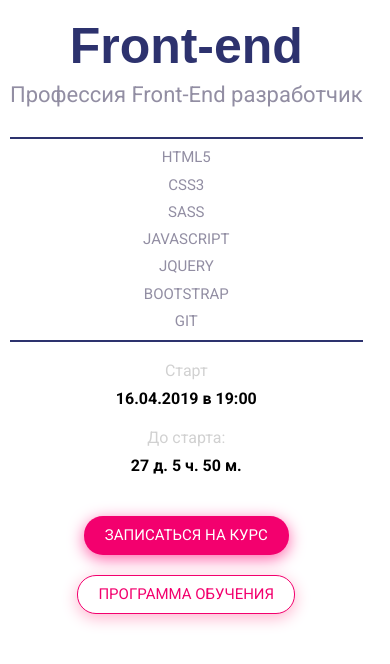
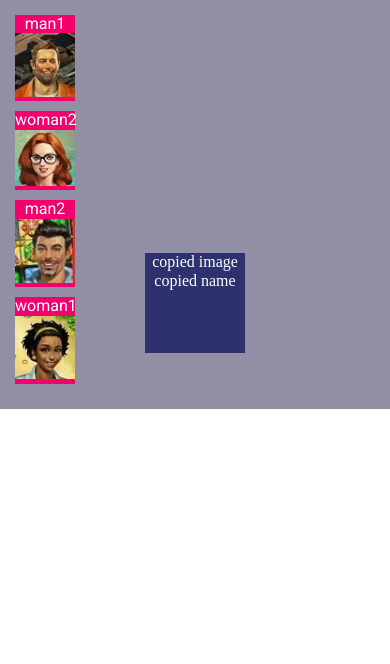
Before and after one commit to Beetrootac/test-G5, a plain HTML site: page index.html in a window 390 px wide. Drawn offline with nearby package versions, Linux system fonts and the light colour scheme; files that its build step writes are made by us from their sources.

Commit message:
testing markup ready

```diff
--- a/css/style.scss
+++ b/css/style.scss
@@ -334,14 +334,6 @@ template {
 *:after {
   box-sizing: border-box;
 }
-/*____CUSTOM FONTS____*/
-
-@font-face {
-  font-family: "KardinaL Extra Bold", sans-serif;
-  src: url("./../fonts/Kardinal-ExtraBold.otf")format("opentype");
-  font-weight: 900;
-  font-style: normal;
-}
 
 /*_____VARIABLES_____*/
 
@@ -351,169 +343,62 @@ $pink-color: #F3006E;
 
 /*_______HEADER_______*/
 
-.main-section {
+.header {
   display: block;
-  margin: 0 auto;
   width: 100%;
-  min-height: 700px;
-  font-family: Roboto, sans-serif;
-  background: url("./../img/unnamed.png") 80% 20px no-repeat;
-  background-size: 600px 700px;
-  &__general-container {
+  max-width: 700px;
+  background-color: $secondary-color;
+  position: relative;
+  top: 30%;
+  left: 50%;
+  transform: translateX(-50%);
+  &__item-container {
     display: flex;
-    width: 100%;
-    max-width: 1200px;
-    margin: 0 auto;
-    padding-top: 150px;
-    align-items: flex-start;
-
+    flex-direction: column;
+    padding: 15px;
   }
-  &__description {
-  }
-  &__title {
+  &__item {
+    display: block;
+    width: 60px;
     margin-bottom: 10px;
-    font-family: "KardinaL Extra Bold", sans-serif;
-    font-size: 72px;
-    line-height: 78px;
-    color: $main-color;
-  }
-  &__sub-title {
-    margin-bottom: 50px;
-    font-size: 22px;
-    color: $secondary-color;
-  }
-  &__technology-list {
-    margin-bottom: 30px;
-    padding: 5px 20px;
-    border: 2px solid $main-color;
-    border-right: none;
-    border-left: none;
-  }
-  &__technology {
-    display: inline-block;
-    list-style-type: none;
-    text-transform: uppercase;
-    a {
-      text-decoration: none;
-      color: $secondary-color;
-
-    }
-    a:hover {
-      transition: 0.4s;
-      color: #ffa922;
-    }
-  }
-  &__timer-box {
-    display: block;
-    margin-bottom: 40px;
-  }
-  &__start-date {
-    display: inline-block;
-    max-width: 150px;
-    &.-time {
-      margin-right: 100px;
-    }
-  }
-  &__start-title {
-    display: block;
-    margin-bottom: 10px;
-    color: #D1D1D1;
-  }
-  &__date {
-    font-weight: 700;
-  }
-  &__info-buttons {
-    display: block;
-  }
-  &__button {
-    display: inline-block;
-    padding: 10px 20px;
-    outline: none;
     background-color: $pink-color;
-    color: #ffffff;
-    font-size: 15px;
-    text-transform: uppercase;
-    text-align: center;
-    border: 1px solid transparent;
-    border-radius: 19px;
-    box-shadow: 0 4px 16px 0 #ff61a8;
-    &.-last {
-      margin-left: 15px;
-      background-color: #ffffff;
-      color: $pink-color;
-      border: 1px solid $pink-color;
-      box-shadow: 0 4px 16px 0 #ffb4ce;
-    }
-    &:hover {
-      cursor: pointer;
-      transition: 0.5s;
-      transform: scale(1.1);
-    }
-  }
-
-}
-@media all and (max-width: 1199px) {
-  .main-section {
-    padding: 0 40px;
-    background: url(./../img/unnamed.png) 96% 20px no-repeat;
-    background-size: 453px;
-    &__general-container {
-      padding-top: 120px;
+    p {
+      color: white;
+      font-family: Roboto, sans-serif;
+      text-align: center;
     }
   }
 }
-@media all and (max-width: 1023px) {
-  .main-section {
-    padding: 0 10px;
-    background: url(./../img/unnamed.png) center bottom no-repeat;
-    background-size: 253px;
-    &__general-container {
-      max-width: 460px;
-      padding-top: 20px;
-    }
-    &__title {
-      text-align: center;
-    }
-    &__sub-title {
-      text-align: center;
-      margin-bottom: 30px;
-    }
-    &__technology-list {
-      display: block;
-      max-width: 415px;
-      margin: 0 auto 20px;
-      padding: 5px 10px;
-      font-size: 15px;
-    }
+.popup {
+  display: block;
+  position: absolute;
+  width: 100px;
+  height: 100px;
+  top: 30%;
+  left: 50%;
+  transform: translateX(-50%);
+  background-color: $main-color;
+  color: #ffffff;
+  &__copy-img {
+    display: block;
+    text-align: center;
+  }
+  &__copy-name {
+    display: block;
+    text-align: center;
   }
 }
+
+
+
+/*_____MEDIA______*/
+
+@media all and (max-width: 1199px) {
+
+}
+@media all and (max-width: 1023px) {
+
+}
 @media all and (max-width: 479px) {
-  .main-section {
-    background-size: 200px;
-    min-height: 900px;
-    &__title {
-      font-size: 50px;
-      line-height: 52px;
-    }
-    &__technology {
-      display: block;
-      text-align: center;
-      padding: 5px 0;
-    }
-    &__start-date {
-      display: block;
-      margin: 0 auto;
-      text-align: center;
-      &.-time {
-        margin: 0 auto 20px;
-      }
-    }
-    &__button {
-      display: block;
-      margin: 0 auto 20px;
-      &.-last {
-        margin: 0 auto;
-      }
-    }
-  }
+
 }
--- a/index.html
+++ b/index.html
@@ -10,69 +10,36 @@
 	<link rel="stylesheet" href="css/style.css" />
 </head>
 <body>
-	<header class="main-section">
-			<div class="main-section__general-container">
-				<div class="main-section__description">
-					<h1 class="main-section__title">
-						Front-end
-					</h1>
-					<p class="main-section__sub-title">
-						Профессия Front-End разработчик
-					</p>
-					<ul class="main-section__technology-list">
-						<li class="main-section__technology">
-							<a href="#">html5</a>
-						</li>
-						<li class="main-section__technology">
-							<a href="#">css3</a>
-						</li>
-						<li class="main-section__technology">
-							<a href="#">sass</a>
-						</li>
-						<li class="main-section__technology">
-							<a href="#">javascript</a>
-						</li>
-						<li class="main-section__technology">
-							<a href="#">jquery</a>
-						</li>
-						<li class="main-section__technology">
-							<a href="#">bootstrap</a>
-						</li>
-						<li class="main-section__technology">
-							<a href="#">git</a>
-						</li>
-					</ul>
+	<header class="header">
+		<div class="header__item-container">
+			<div class="header__item">
+				<p>man1</p>
+				<img src="./img/man1.jpg" alt="">
+			</div>
+			<div class="header__item">
+				<p>woman2</p>
+				<img src="./img/woman2.jpg" alt="">
+			</div>
+			<div class="header__item">
+				<p>man2</p>
+				<img src="./img/man2.jpg" alt="">
+			</div>
+			<div class="header__item">
+				<p>woman1</p>
+				<img src="./img/woman1.jpg" alt="">
+			</div>
+		</div>
+	</header>
+	<div class="popup">
+		<div class="popup__copy-img">
+			copied image
+		</div>
+		<p class="popup__copy-name">
+			copied name
+		</p>
+	</div>
+	<script>
 
-					<div class="main-section__timer-box">
-
-						<div class="main-section__start-date -time">
-							<span class="main-section__start-title">
-								Старт
-							</span>
-							<span class="main-section__date">
-								16.04.2019 в 19:00
-							</span>
-						</div>
-
-						<div class="main-section__start-date">
-							<span class="main-section__start-title">
-								До старта:
-							</span>
-							<span class="main-section__date main-section__timer">
-								27 д. 5 ч. 50 м.
-							</span>
-						</div>
-
-					</div>
-					<!--timer-box end-->
-					<div class="main-section__info-buttons">
-						<button class="main-section__button">записаться на курс</button>
-						<button class="main-section__button -last">программа обучения</button>
-					</div>
-				</div>
-
-				<!--<button>play</button>-->
-			</div>
-	</header>
+	</script>
 </body>
 </html>
```
